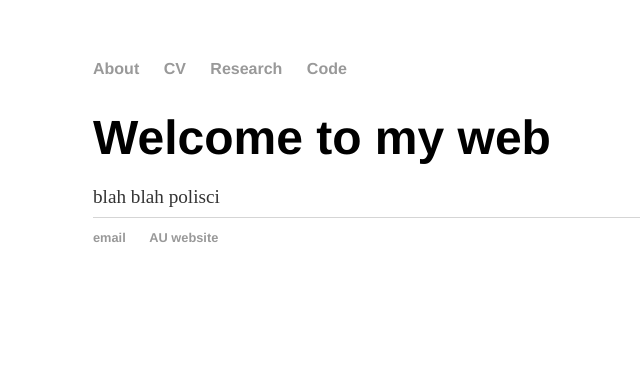
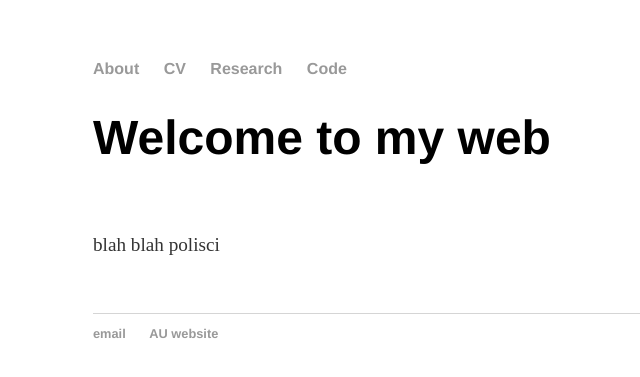
Before and after one commit to mbisgaard/mbisgaard.github.io, a Jekyll site: the page built from index.html, in a window 1280 px wide. Shown: the top 377 px of the page, without its empty margins (99-739 px from the left). Built offline with Jekyll 4.4.1, drawn with Linux system fonts in a browser that asks for light colours.

Commit message:
Update main.css

```diff
--- a/css/main.css
+++ b/css/main.css
@@ -31,7 +31,7 @@ h2 {
 
 p {
     font-size: 1.2em;
-    line-height: 0em;
+    line-height: 5em;
     color: #333;
 }
 
```
